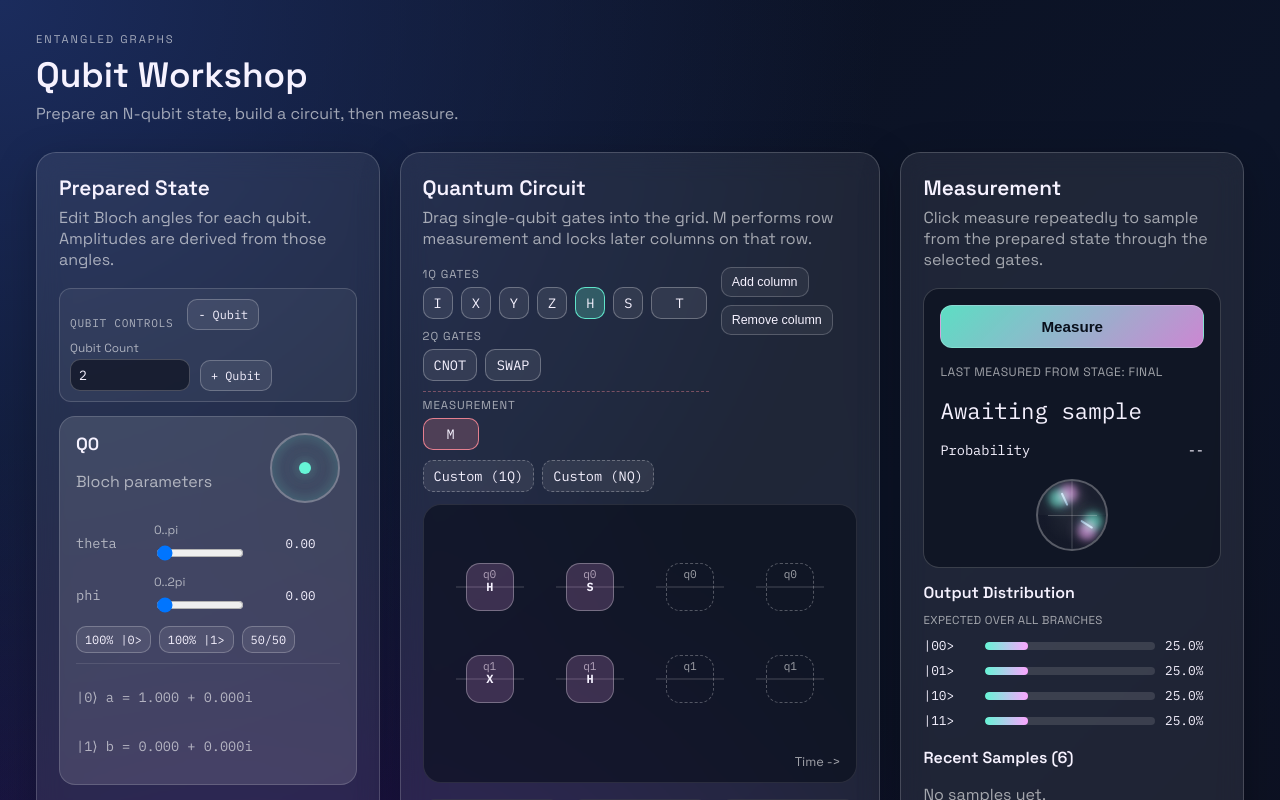
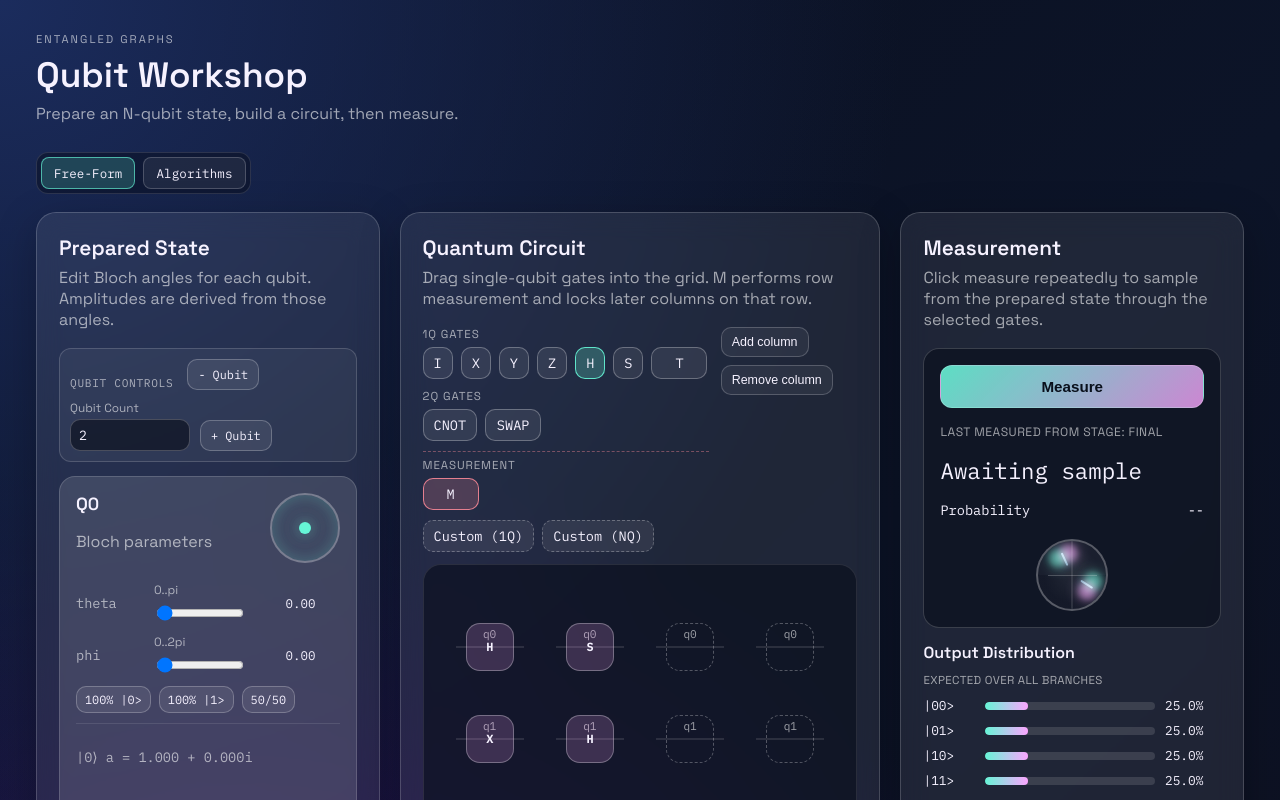
Before and after one commit to nomicflux/entangled-graphs, a Vue app: page / in a window 1280 px wide. Shown: the top 800 px of the page. Built offline with nearby package versions, Linux system fonts and the light colour scheme.

Commit message:
Phase 1: add Free-Form/Algorithms tab shell

```diff
--- a/src/App.vue
+++ b/src/App.vue
@@ -8,16 +8,63 @@
       </div>
     </header>
 
-    <main class="panels">
-      <PrepPanel />
-      <CircuitPanel />
-      <MeasurementPanel />
-    </main>
+    <nav class="top-tabs" aria-label="Workspaces">
+      <button
+        class="top-tab-btn"
+        :class="{ active: selectedWorkspace === 'free-form' }"
+        type="button"
+        @click="selectedWorkspace = 'free-form'"
+      >
+        Free-Form
+      </button>
+      <button
+        class="top-tab-btn"
+        :class="{ active: selectedWorkspace === 'algorithms' }"
+        type="button"
+        @click="selectedWorkspace = 'algorithms'"
+      >
+        Algorithms
+      </button>
+    </nav>
+
+    <FreeFormWorkbench v-show="selectedWorkspace === 'free-form'" />
+    <AlgorithmsWorkbench
+      v-show="selectedWorkspace === 'algorithms'"
+      :selected-algorithm="selectedAlgorithm"
+      @select-algorithm="selectedAlgorithm = $event"
+    />
   </div>
 </template>
 
 <script setup lang="ts">
-import PrepPanel from "./components/PrepPanel.vue";
-import CircuitPanel from "./components/CircuitPanel.vue";
-import MeasurementPanel from "./components/MeasurementPanel.vue";
+import { ref, watch } from "vue";
+import FreeFormWorkbench from "./components/FreeFormWorkbench.vue";
+import AlgorithmsWorkbench from "./components/algorithms/AlgorithmsWorkbench.vue";
+
+type WorkspaceMode = "free-form" | "algorithms";
+type AlgorithmView = "teleportation";
+
+const WORKSPACE_STORAGE_KEY = "entangled.workspace.mode";
+const ALGORITHM_STORAGE_KEY = "entangled.algorithms.selected";
+
+const readWorkspace = (): WorkspaceMode => {
+  const saved = window.localStorage.getItem(WORKSPACE_STORAGE_KEY);
+  return saved === "algorithms" ? "algorithms" : "free-form";
+};
+
+const readAlgorithm = (): AlgorithmView => {
+  const saved = window.localStorage.getItem(ALGORITHM_STORAGE_KEY);
+  return saved === "teleportation" ? "teleportation" : "teleportation";
+};
+
+const selectedWorkspace = ref<WorkspaceMode>(readWorkspace());
+const selectedAlgorithm = ref<AlgorithmView>(readAlgorithm());
+
+watch(selectedWorkspace, (value) => {
+  window.localStorage.setItem(WORKSPACE_STORAGE_KEY, value);
+});
+
+watch(selectedAlgorithm, (value) => {
+  window.localStorage.setItem(ALGORITHM_STORAGE_KEY, value);
+});
 </script>
--- /dev/null
+++ b/src/components/FreeFormWorkbench.vue
@@ -0,0 +1,13 @@
+<template>
+  <main class="panels">
+    <PrepPanel />
+    <CircuitPanel />
+    <MeasurementPanel />
+  </main>
+</template>
+
+<script setup lang="ts">
+import PrepPanel from "./PrepPanel.vue";
+import CircuitPanel from "./CircuitPanel.vue";
+import MeasurementPanel from "./MeasurementPanel.vue";
+</script>
--- /dev/null
+++ b/src/components/algorithms/AlgorithmsWorkbench.vue
@@ -0,0 +1,28 @@
+<template>
+  <div class="algorithms-workbench">
+    <nav class="subtabs" aria-label="Algorithm Views">
+      <button
+        class="subtab-btn"
+        :class="{ active: selectedAlgorithm === 'teleportation' }"
+        type="button"
+        @click="$emit('select-algorithm', 'teleportation')"
+      >
+        Teleportation
+      </button>
+    </nav>
+
+    <TeleportationScaffold v-show="selectedAlgorithm === 'teleportation'" />
+  </div>
+</template>
+
+<script setup lang="ts">
+import TeleportationScaffold from "./TeleportationScaffold.vue";
+
+defineProps<{
+  selectedAlgorithm: "teleportation";
+}>();
+
+defineEmits<{
+  (e: "select-algorithm", algorithm: "teleportation"): void;
+}>();
+</script>
--- /dev/null
+++ b/src/components/algorithms/TeleportationScaffold.vue
@@ -0,0 +1,18 @@
+<template>
+  <main class="algorithm-shell">
+    <section class="panel">
+      <div class="panel-header">
+        <h2>Quantum Teleportation</h2>
+        <p>Phase 1 scaffold: algorithm-specific layout and controls will be added in the next phase.</p>
+      </div>
+
+      <div class="algorithm-notes">
+        <p><strong>Locked Roles</strong></p>
+        <p>`q0` tau/source qubit, `q1` Alice qubit, `q2` Bob qubit</p>
+
+        <p><strong>Target Relation</strong></p>
+        <p>tau = 1/2(|00>|q0> + |01>X|q0> + |10>Z|q0> + |11>XZ|q0>)</p>
+      </div>
+    </section>
+  </main>
+</template>
--- a/src/style.css
+++ b/src/style.css
@@ -1,5 +1,6 @@
 @import "./styles/foundation.css";
 @import "./styles/layout.css";
+@import "./styles/app-tabs.css";
 @import "./styles/panels.css";
 @import "./styles/bloch.css";
 @import "./styles/prep-panel.css";
--- /dev/null
+++ b/src/styles/app-tabs.css
@@ -0,0 +1,55 @@
+.top-tabs {
+  display: inline-flex;
+  gap: 8px;
+  margin-bottom: 18px;
+  padding: 4px;
+  border-radius: 12px;
+  background: rgba(7, 12, 26, 0.45);
+  border: 1px solid rgba(255, 255, 255, 0.12);
+}
+
+.top-tab-btn,
+.subtab-btn {
+  border: 1px solid rgba(255, 255, 255, 0.2);
+  background: rgba(255, 255, 255, 0.07);
+  color: var(--text);
+  border-radius: 8px;
+  padding: 7px 12px;
+  font-family: "IBM Plex Mono", monospace;
+  font-size: 0.78rem;
+  letter-spacing: 0.01em;
+  cursor: pointer;
+}
+
+.top-tab-btn.active,
+.subtab-btn.active {
+  background: rgba(102, 245, 214, 0.2);
+  border-color: rgba(102, 245, 214, 0.65);
+}
+
+.algorithms-workbench {
+  display: grid;
+  gap: 16px;
+}
+
+.subtabs {
+  display: inline-flex;
+  gap: 8px;
+  align-items: center;
+}
+
+.algorithm-shell {
+  display: grid;
+}
+
+.algorithm-notes {
+  display: grid;
+  gap: 10px;
+  margin-top: 10px;
+  color: var(--muted);
+  font-size: 0.92rem;
+}
+
+.algorithm-notes p {
+  margin: 0;
+}
```
Also changed, not shown: 1 other file (tests, documents, lock files or other folders).
